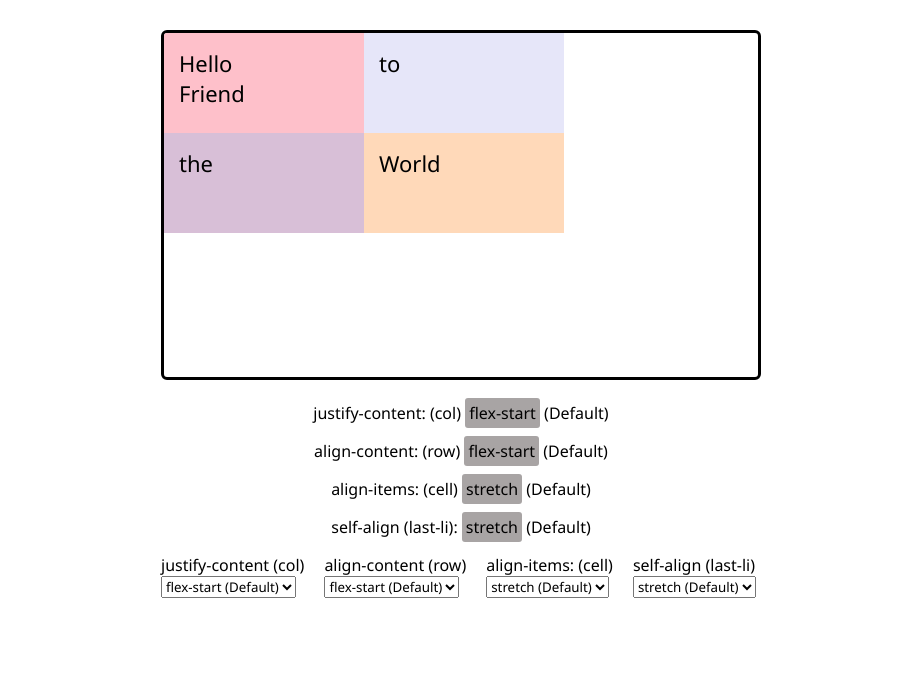
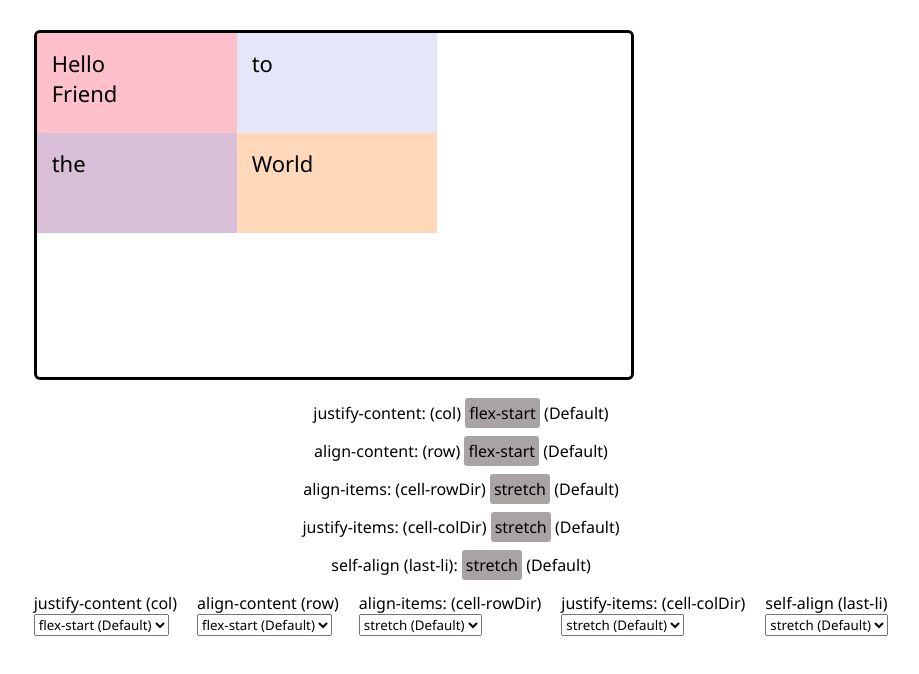
Before and after one commit to faseehahmed1/CSS_GRID, a React (Vite) app: page / in a window 1280 px wide. Shown: the top 674 px of the page, without its empty margins (179-1098 px from the left). Built offline with nearby package versions, Linux system fonts and the light colour scheme.

Commit message:
justify items added to grid

```diff
--- a/src/App.jsx
+++ b/src/App.jsx
@@ -2,8 +2,10 @@ import "./App.css";
 import { useState } from "react";
 
 function App() {
-  const [currentJustifyOption, setCurrentJustifyOption] =
+  const [currentJustifyContentOption, setCurrentJustifyContentOption] =
     useState("flex-start");
+  const [currentJustifyItemOption, setCurrentJustifyItemOption] =
+    useState("stretch");
   const [currentAlignContentOption, setCurrentAlignContentOption] =
     useState("flex-start");
   const [currentAlignOption, setCurrentAlignOption] = useState("stretch");
@@ -15,7 +17,8 @@ function App() {
       <ul
         className="wrapper"
         style={{
-          justifyContent: currentJustifyOption,
+          justifyContent: currentJustifyContentOption,
+          justifyItems: currentJustifyItemOption,
           alignContent: currentAlignContentOption,
           alignItems: currentAlignOption,
         }}
@@ -28,16 +31,20 @@ function App() {
         <li style={{ alignSelf: currentSelfAlignOption }}>World</li>
       </ul>
       <p>
-        justify-content: (col) <code>{currentJustifyOption}</code>{" "}
-        {currentJustifyOption === "flex-start" && "(Default)"}
+        justify-content: (col) <code>{currentJustifyContentOption}</code>{" "}
+        {currentJustifyContentOption === "flex-start" && "(Default)"}
       </p>
       <p>
         align-content: (row) <code>{currentAlignContentOption}</code>{" "}
         {currentAlignContentOption === "flex-start" && "(Default)"}
       </p>
       <p>
-        align-items: (cell) <code>{currentAlignOption}</code>{" "}
+        align-items: (cell-rowDir) <code>{currentAlignOption}</code>{" "}
         {currentAlignOption === "stretch" && "(Default)"}
+      </p>
+      <p>
+        justify-items: (cell-colDir) <code>{currentJustifyItemOption}</code>{" "}
+        {currentJustifyItemOption === "stretch" && "(Default)"}
       </p>
       <p>
         self-align (last-li): <code>{currentSelfAlignOption}</code>{" "}
@@ -48,8 +55,8 @@ function App() {
         <label htmlFor="currentJustifyOption">
           justify-content (col)
           <select
-            value={currentJustifyOption}
-            onChange={(e) => setCurrentJustifyOption(e.target.value)}
+            value={currentJustifyContentOption}
+            onChange={(e) => setCurrentJustifyContentOption(e.target.value)}
             id="currentJustifyOption"
           >
             <option value="flex-start">flex-start (Default)</option>
@@ -78,7 +85,18 @@ function App() {
         </label>
 
         <label htmlFor="align-items">
-          align-items: (cell)
+          align-items: (cell-rowDir)
+          <select onChange={(e) => setCurrentJustifyItemOption(e.target.value)}>
+            <option value="stretch">stretch (Default)</option>
+            <option value="flex-start">flex-start</option>
+            <option value="flex-end">flex-end</option>
+            <option value="center">center</option>
+            <option value="baseline">baseline</option>
+          </select>
+        </label>
+
+        <label htmlFor="justify-items">
+          justify-items: (cell-colDir)
           <select onChange={(e) => setCurrentAlignOption(e.target.value)}>
             <option value="stretch">stretch (Default)</option>
             <option value="flex-start">flex-start</option>
```
